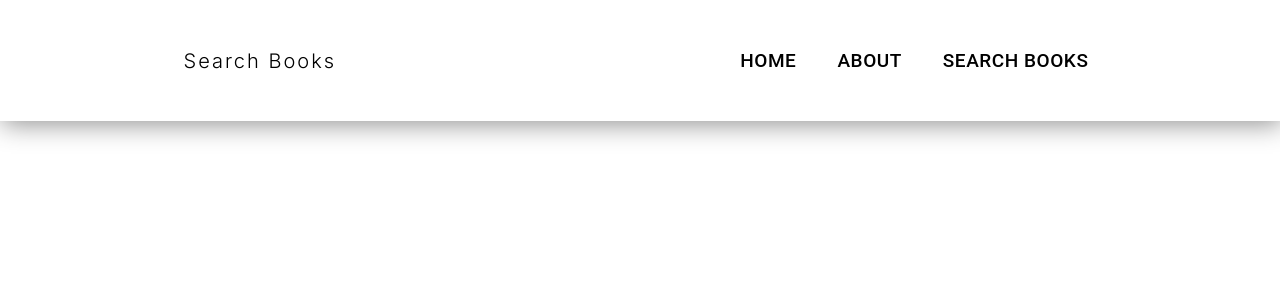
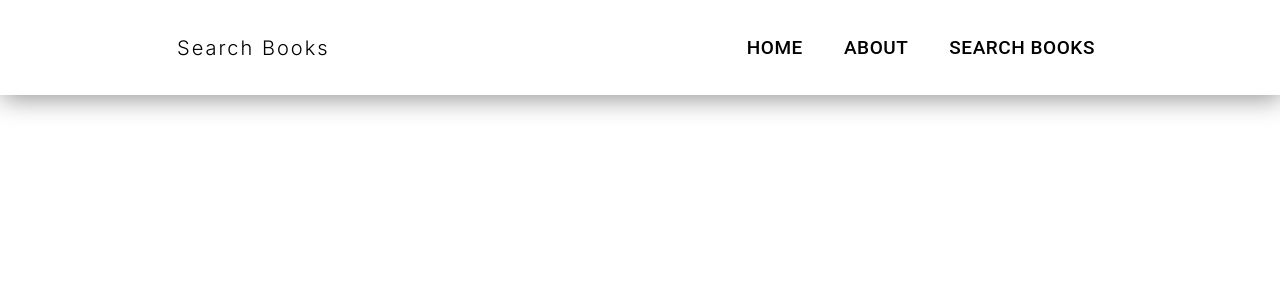
Before and after one commit to smeh09/makeuc-hack, a React (Create React App) app: page / in a window 1280 px wide. Shown: the top 300 px of the page. Built offline with nearby package versions, Linux system fonts and the light colour scheme.

Commit message:
header size

```diff
--- a/src/styles/Header.css
+++ b/src/styles/Header.css
@@ -3,7 +3,7 @@
 .header {
   display: flex;
   justify-content: space-around;
-  padding: 18px;
+  padding: 5px;
   background: transparent;
   align-items: center;
   font-size: 20px;
```
